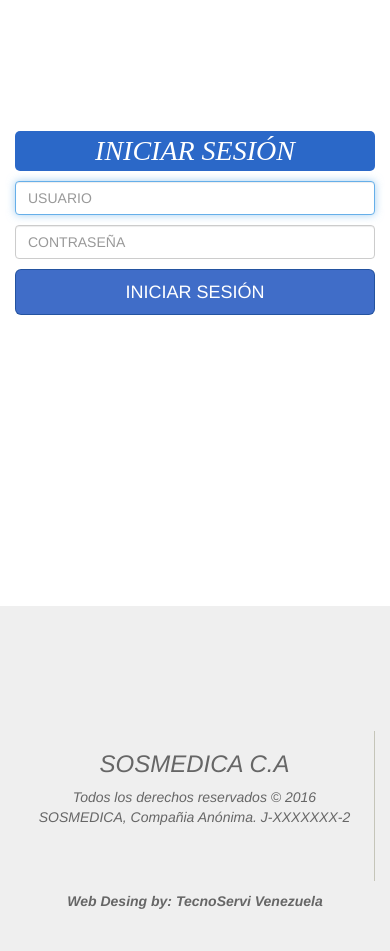
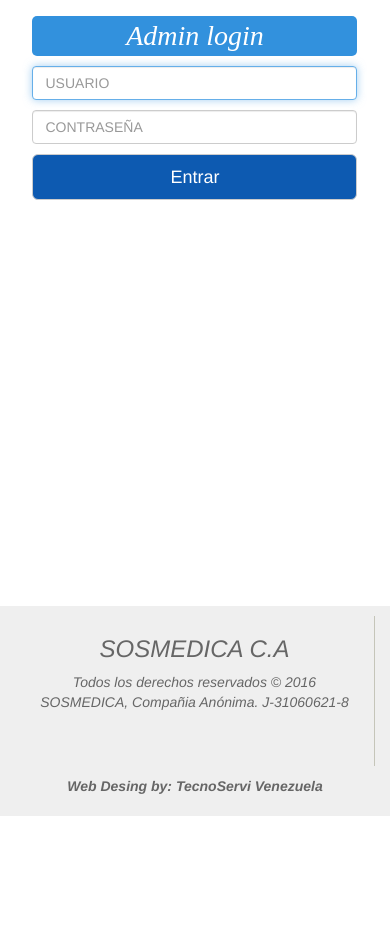
Before and after one commit to tecnoservi-rsl/sosmedica, a PHP site: page /sosmedica/login in a window 390 px wide. Shown: the part 54-1005 px from the top of the page. After the commit the page ends 870 px from the top, so only its background shows below. Run offline with PHP 8.4, Linux system fonts and the light colour scheme; data comes from the database, SQL or seed files in the repository.

Commit message:
arreglado el estilo del login y arreglado el pie nuevamente espero que no lo modifiquen y se acomodo el menu

```diff
--- a/layout/layout_sosmedica2/css/layout.css
+++ b/layout/layout_sosmedica2/css/layout.css
@@ -87,15 +87,14 @@ background-color: #2B68C8;
 	margin-bottom: 10px;
 }
 #pie {
-	background-color: RGBA(201, 201, 201, 0.6);
+	background-color: RGB(239, 239, 239);
 	/* height: 100px; */
-	font-size: 12px;
+	font-size: 14px;
 	color: #000;
 	text-decoration: none rgb(17, 225, 71);
 	padding-top: 22px;
-	text-align: center;
 	border-color: #FFFFFF;
-	padding-bottom: 40px;
+	padding-bottom: 20px;
 	font-style: italic;
 }
 
--- a/layout/layout_sosmedica2/footer.php
+++ b/layout/layout_sosmedica2/footer.php
@@ -14,7 +14,7 @@
                 <div class="col-xs-12 col-sm-4 col-md-4 pie2">
                      <h3>SOSMEDICA C.A</h3>
                     <p>Todos los derechos reservados © 2016  <br>
-                    SOSMEDICA, Compañia Anónima.  J-XXXXXXX-2 </p>
+                    SOSMEDICA, Compañia Anónima.  J-31060621-8 </p>
 
                 </div>
                 <div class="col-xs-12 col-sm-4 col-md-4 hidden-xs  hidden-phone pie3">
--- a/layout/layout_sosmedica2/header.php
+++ b/layout/layout_sosmedica2/header.php
@@ -65,8 +65,7 @@
             <div class="collapse navbar-collapse" id="bs-example-navbar-collapse-1">
                 <ul id="menu" class="nav navbar-nav">
 
-                <li data-submenu-id="submenu-patas"> <a href="<?php echo BASE_URL?>">Inicio</a></li>
-
+                <li data-submenu-id="submenu-patas" class="hidden-xs hidden-sm hidden-phone hidden-tablet"> <a href="<?php echo BASE_URL?>">Inicio</a></li>
             <li>
                 <a class="dropdown-toggle" data-toggle="dropdown" href="#">
                     Categorias
@@ -117,7 +116,7 @@
                     <ul  class="nav navbar-nav navbar-right">
                      <form class="navbar-form navbar-left" role="search">
                          <div class="form-group has-feedback">
-                        <input type="text" class="form-control" placeholder="Buscar"><button class="btn btnbuscar" id="buscar_inicio" type="button"><span class="glyphicon glyphicon-search -feedback"></span></button>
+                        <input type="text" class="form-control buscar-header" placeholder="Buscar"><button class="btn btnbuscar buscarboton" id="buscar_inicio" type="button"><span class="glyphicon glyphicon-search -feedback"></span></button>
                         </div>
                         </form>
                     <?php if (session::get('autenticado')): ?>
--- a/site/views/login/css/css.css
+++ b/site/views/login/css/css.css
@@ -1,7 +1,30 @@
-.form-control {
+.login-titulo {
+	color: #FFFFFF;
+	border-color: #FFFFFF;
+	font-size: 28px;
+	font-style: oblique;
+	font-family: initial;
+	margin-top: 10px;
+	text-align: center;
+	background-color: #3291DD;
+	border-radius: 5px;
 	margin-bottom: 10px;
 }
-.col-sm-4{
 
-	margin-top: 115px;
+.btn-login {
+	background-color: #0d5ab1 !important;
+	color: #FFF !important;
 }
+
+.btn-login:hover {
+	background-color: #06622C !important;
+	color: #FFF !important;
+}
+
+.pad{
+	padding-top: 10px;
+}
+
+#margin-form {
+	margin-bottom: 10px;
+}
--- a/site/views/login/index.phtml
+++ b/site/views/login/index.phtml
@@ -1,18 +1,20 @@
-
-      <div class="col-xs-12 col-sm-4  col-xs-offset-0 col-sm-offset-4 ">
-
-      <div class="header-titulos">INICIAR SESIÓN</div>
+<div class="col-xs-10 col-sm-6 col-md-4 col-xs-offset-1 col-sm-offset-3 col-md-offset-4">
 
 
+	<div class="row">
+
+      <div class="login-titulo">Admin login</div>
+
+	<div>
       <form class="" role="form" method="post" action="<?php echo BASE_URL?>login">
       <input type="hidden" value="1" name="enviar" />
 
-        <input type="text" name="usuario" value="<?php if(isset($this->datos)) echo $this->datos['usuario']; ?>" class="form-control" placeholder="USUARIO" required autofocus>
+        <input type="text" id="margin-form" name="usuario" value="<?php if(isset($this->datos)) echo $this->datos['usuario']; ?>" class="form-control" placeholder="USUARIO" required autofocus>
         <input type="password" name="pass" class="form-control" placeholder="CONTRASEÑA" required>
 
-        <button class="btn btn-lg btn-success btn-block" type="submit">INICIAR SESIÓN</button>
+        <div class="pad"><button class="btn btn-lg btn-default btn-block btn-login" type="submit">Entrar</button></div>
 
       </form>
-
-
-      </div>
+	</div>
+	</div>
+</div>
```
Also changed, not shown: other parts of layout/layout_sosmedica2/css/layout.css (+49 -1 lines), layout/layout_sosmedica2/css/bootstrap.css.
